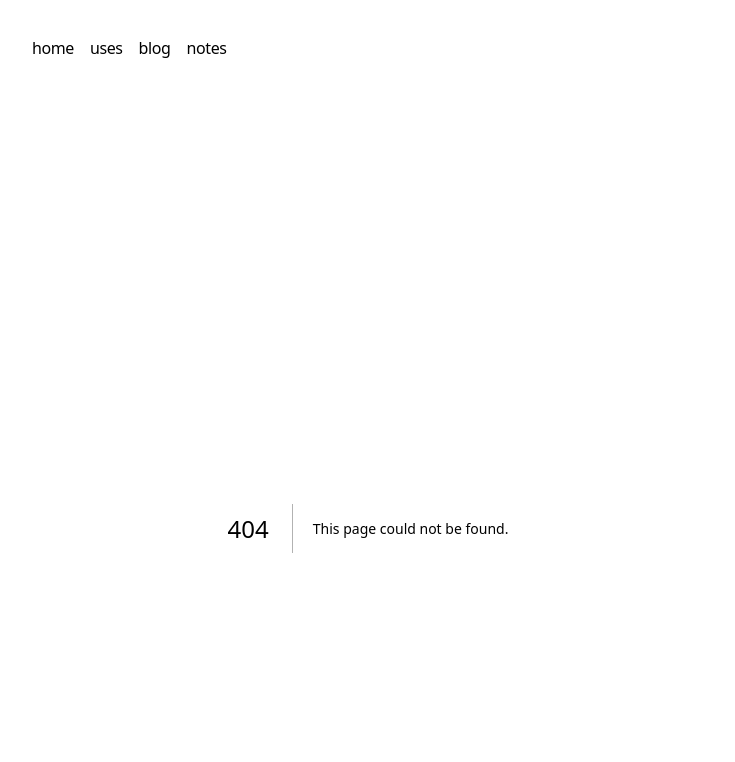
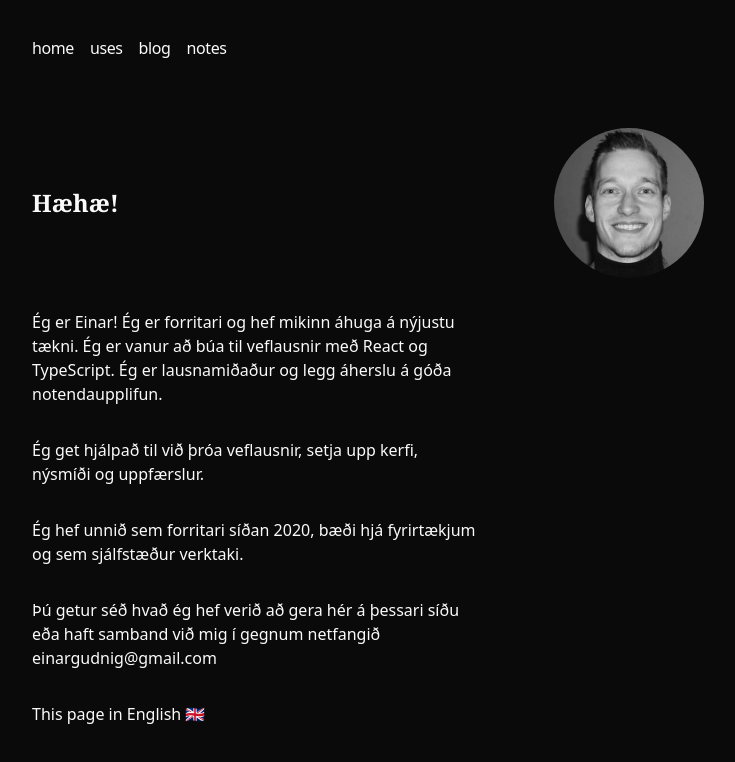
Before and after one commit to einargudnig/einar-os, a Next.js app: page /tldr/is in a window 1280 px wide. Before the commit this address had no page. Shown: the top 762 px of the page, without its empty margins (272-1007 px from the left). Built offline with nearby package versions, Linux system fonts and the light colour scheme.

Commit message:
tldr page

```diff
--- /dev/null
+++ b/app/tldr/en/page.tsx
@@ -0,0 +1,44 @@
+import Image from "next/image";
+import avatar from "../../../public/images/avatar.jpeg";
+import Link from "next/link";
+
+export default function EnPage() {
+  return (
+    <section className="mx-auto w-full max-w-2xl space-y-8 print:space-y-6 mb-8">
+      <div className="flex items-center justify-between">
+        <h1 className="font-semibold text-2xl font-serif">Hello!</h1>
+        <Image
+          src={avatar}
+          alt="Einar Gudni"
+          width={150}
+          height={150}
+          className="rounded-full grayscale"
+        />
+      </div>
+
+      <p className="flex max-w-md text-md text-foreground ">
+        I am Einar! I am a developer with a strong interest in the latest
+        technology. I am experienced in building web solutions using React and
+        TypeScript. I am solution-oriented and focus on providing a great user
+        experience.
+      </p>
+      <p className="flex max-w-md text-md text-foreground ">
+        I can help with developing web solutions, setting up systems, building
+        new systems and maintanance.
+      </p>
+      <p className="flex max-w-md text-md text-foreground ">
+        I have worked as developer since 2020, both for companies and as a
+        freelance developer.
+      </p>
+      <p className="flex max-w-md text-md text-foreground ">
+        You can see what I have been working on here on this site or contact me
+        via email at einargudnig@gmail.com
+      </p>
+      <div className="flex justify-start">
+        <Link href="/tldr/is" className="mr-2 p-2 -m-2">
+          Þessi síða á Íslensku <span aria-hidden="true">🇮🇸</span>
+        </Link>
+      </div>
+    </section>
+  );
+}
--- /dev/null
+++ b/app/tldr/is/page.tsx
@@ -0,0 +1,43 @@
+import Image from "next/image";
+import avatar from "../../../public/images/avatar.jpeg";
+import Link from "next/link";
+
+export default function IsPage() {
+  return (
+    <section className="mx-auto w-full max-w-2xl space-y-8 print:space-y-6 mb-8">
+      <div className="flex items-center justify-between">
+        <h1 className="font-semibold text-2xl font-serif">Hæhæ!</h1>
+        <Image
+          src={avatar}
+          alt="Einar Gudni"
+          width={150}
+          height={150}
+          className="rounded-full grayscale"
+        />
+      </div>
+
+      <p className="flex max-w-md text-md text-foreground ">
+        Ég er Einar! Ég er forritari og hef mikinn áhuga á nýjustu tækni. Ég er
+        vanur að búa til veflausnir með React og TypeScript. Ég er lausnamiðaður
+        og legg áherslu á góða notendaupplifun.
+      </p>
+      <p className="flex max-w-md text-md text-foreground ">
+        Ég get hjálpað til við þróa veflausnir, setja upp kerfi, nýsmíði og
+        uppfærslur.
+      </p>
+      <p className="flex max-w-md text-md text-foreground ">
+        Ég hef unnið sem forritari síðan 2020, bæði hjá fyrirtækjum og sem
+        sjálfstæður verktaki.
+      </p>
+      <p className="flex max-w-md text-md text-foreground ">
+        Þú getur séð hvað ég hef verið að gera hér á þessari síðu eða haft
+        samband við mig í gegnum netfangið einargudnig@gmail.com
+      </p>
+      <div className="flex justify-start">
+        <Link href="/tldr/en" className="mr-2 p-2 -m-2">
+          This page in English <span aria-hidden="true">🇬🇧</span>
+        </Link>
+      </div>
+    </section>
+  );
+}
```
Also changed, not shown: public/images/avatar.jpeg (added).
